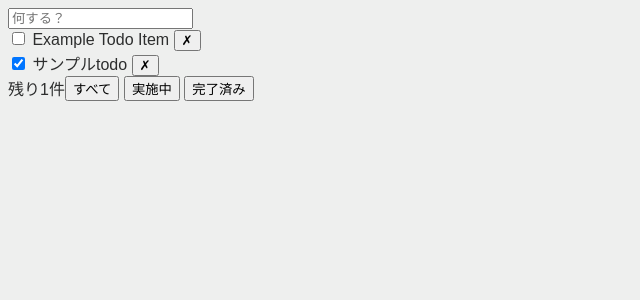
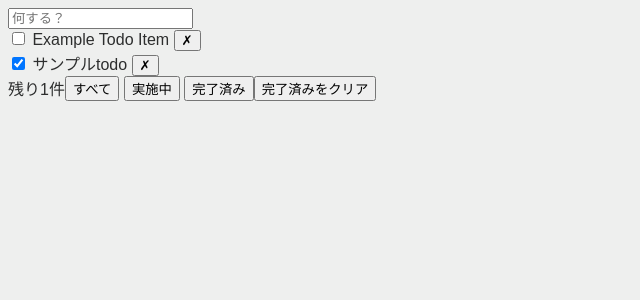
Before and after one commit to tris5572/todomvc-svelte, a Svelte app: page / in a window 1280 px wide. Shown: the top 300 px of the page, without its empty margins (0-640 px from the left). Built offline with nearby package versions, Linux system fonts and the light colour scheme.

Commit message:
feat: 完了済みをクリアするボタンを追加

```diff
--- a/src/App.svelte
+++ b/src/App.svelte
@@ -29,6 +29,11 @@
   function deleteTodo(id: number) {
     todos = todos.filter((t) => t.id !== id);
   }
+
+  /** 完了した TODO アイテムを削除する*/
+  function clearCompleted() {
+    todos = todos.filter((t) => !t.completed);
+  }
 </script>
 
 <main>
@@ -39,7 +44,11 @@
       <Item bind:todo={filteredTodos[i]} onDelete={deleteTodo} />
     {/each}
   </div>
-  <Footer remaining={todos.filter((t) => !t.completed).length} bind:filter />
+  <Footer
+    remaining={todos.filter((t) => !t.completed).length}
+    bind:filter
+    {clearCompleted}
+  />
 </main>
 
 <style>
--- a/src/lib/Footer.svelte
+++ b/src/lib/Footer.svelte
@@ -6,9 +6,10 @@
     remaining: number;
     /** 絞り込みフィルター */
     filter: Filter;
+    clearCompleted: () => void;
   };
 
-  let { remaining, filter = $bindable() }: Props = $props();
+  let { remaining, filter = $bindable(), clearCompleted }: Props = $props();
 </script>
 
 <div class="container">
@@ -24,6 +25,9 @@
     <button onclick={() => (filter = "active")}>実施中</button>
     <button onclick={() => (filter = "completed")}>完了済み</button>
   </div>
+  <div>
+    <button onclick={clearCompleted}>完了済みをクリア</button>
+  </div>
 </div>
 
 <style>
```
